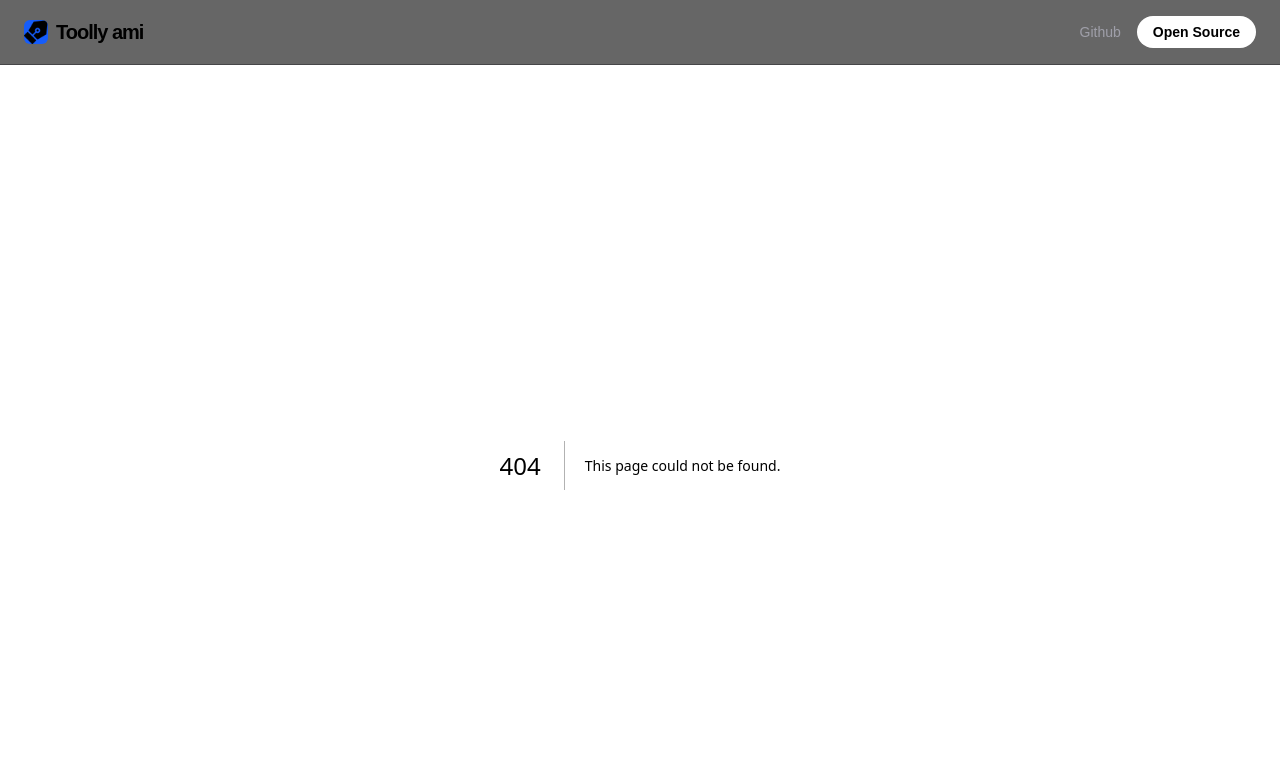
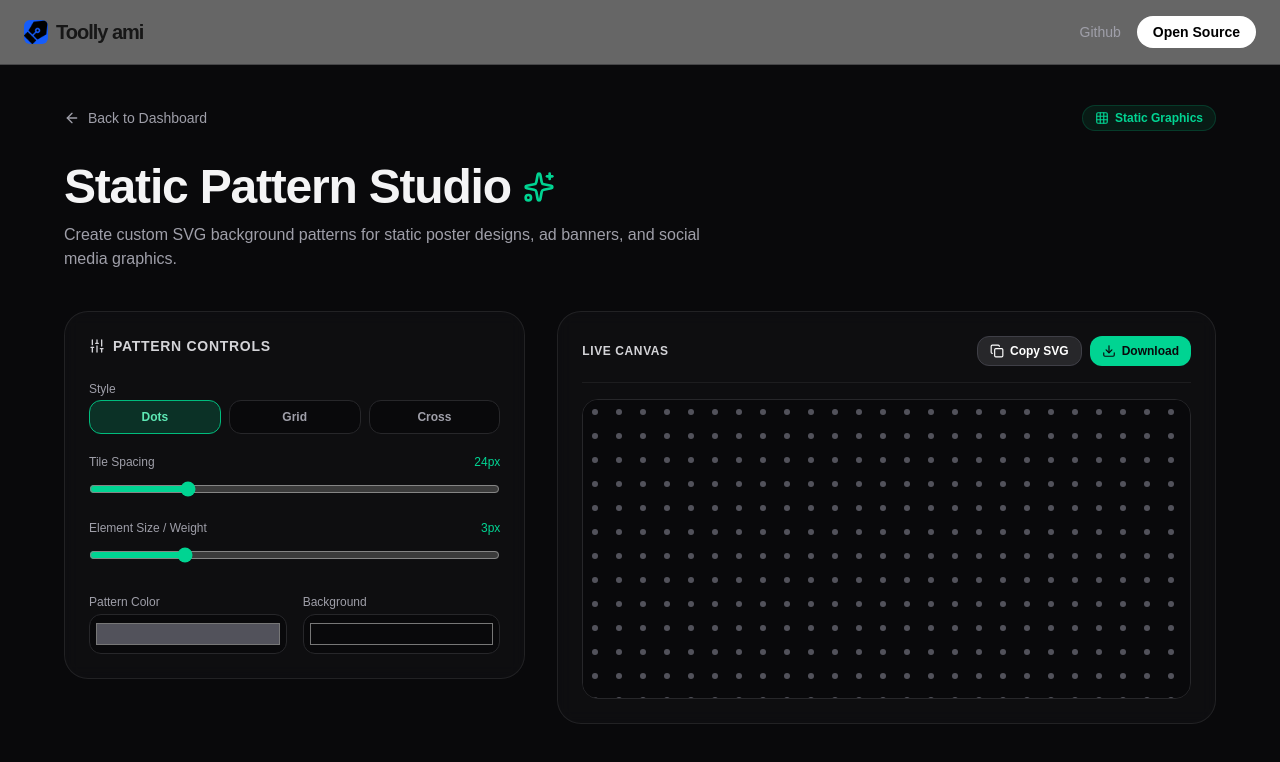
Before and after one commit to Fahim-hash/toolly.ami, a Next.js app: page /tools/pattern-maker in a window 1280 px wide. Before the commit this address had no page. Shown: the top 762 px of the page. Built offline with nearby package versions, Linux system fonts and the light colour scheme.

Commit message:
Create page.tsx

```diff
--- /dev/null
+++ b/app/tools/pattern-maker/page.tsx
@@ -0,0 +1,212 @@
+"use client";
+
+import { useState } from "react";
+import Link from "next/link";
+import { motion } from "framer-motion";
+import {
+  ArrowLeft,
+  Grid,
+  Copy,
+  Check,
+  Download,
+  Sliders,
+  Sparkles
+} from "lucide-react";
+
+export default function PatternMakerPage() {
+  const [patternType, setPatternType] = useState<"grid" | "dots" | "cross">("dots");
+  const [size, setSize] = useState<number>(24);
+  const [dotSize, setDotSize] = useState<number>(3);
+  const [patternColor, setPatternColor] = useState<string>("#52525b");
+  const [bgColor, setBgColor] = useState<string>("#09090b");
+  const [copied, setCopied] = useState(false);
+
+  // SVG Pattern Code Generator
+  const getSvgPattern = () => {
+    let patternContent = "";
+    if (patternType === "dots") {
+      patternContent = `<circle cx="${size / 2}" cy="${size / 2}" r="${dotSize}" fill="${patternColor}" />`;
+    } else if (patternType === "grid") {
+      patternContent = `<path d="M ${size} 0 L 0 0 0 ${size}" fill="none" stroke="${patternColor}" stroke-width="${dotSize}" />`;
+    } else {
+      patternContent = `<path d="M ${size / 2 - dotSize} ${size / 2} H ${size / 2 + dotSize} M ${size / 2} ${size / 2 - dotSize} V ${size / 2 + dotSize}" stroke="${patternColor}" stroke-width="1.5" stroke-linecap="round" />`;
+    }
+
+    return `<svg xmlns="http://www.w3.org/2000/svg" width="100%" height="100%">
+  <defs>
+    <pattern id="pattern" width="${size}" height="${size}" patternUnits="userSpaceOnUse">
+      ${patternContent}
+    </pattern>
+  </defs>
+  <rect width="100%" height="100%" fill="${bgColor}" />
+  <rect width="100%" height="100%" fill="url(#pattern)" />
+</svg>`;
+  };
+
+  const handleCopy = () => {
+    navigator.clipboard.writeText(getSvgPattern());
+    setCopied(true);
+    setTimeout(() => setCopied(false), 2000);
+  };
+
+  const handleDownload = () => {
+    const blob = new Blob([getSvgPattern()], { type: "image/svg+xml" });
+    const url = URL.createObjectURL(blob);
+    const a = document.createElement("a");
+    a.href = url;
+    a.download = "static-background-pattern.svg";
+    a.click();
+    URL.revokeObjectURL(url);
+  };
+
+  return (
+    <div className="min-h-screen bg-zinc-950 text-zinc-100 py-10 px-4">
+      <div className="max-w-6xl mx-auto">
+        {/* Navigation */}
+        <div className="flex items-center justify-between mb-8">
+          <Link
+            href="/"
+            className="inline-flex items-center gap-2 text-sm text-zinc-400 hover:text-white transition-colors"
+          >
+            <ArrowLeft size={16} /> Back to Dashboard
+          </Link>
+
+          <span className="px-3 py-1 rounded-full bg-emerald-500/10 border border-emerald-500/20 text-emerald-400 text-xs font-semibold flex items-center gap-1.5">
+            <Grid size={14} /> Static Graphics
+          </span>
+        </div>
+
+        {/* Header */}
+        <div className="mb-10 text-center md:text-left">
+          <h1 className="text-3xl md:text-5xl font-extrabold tracking-tight mb-3 flex items-center justify-center md:justify-start gap-3">
+            Static Pattern Studio
+            <Sparkles className="text-emerald-400" size={32} />
+          </h1>
+          <p className="text-zinc-400 text-base max-w-2xl">
+            Create custom SVG background patterns for static poster designs, ad banners, and social media graphics.
+          </p>
+        </div>
+
+        {/* Main Grid */}
+        <div className="grid grid-cols-1 lg:grid-cols-12 gap-8">
+          {/* Controls */}
+          <div className="lg:col-span-5 space-y-6">
+            <div className="bg-zinc-900/40 border border-zinc-800/80 rounded-3xl p-6 backdrop-blur-sm space-y-5">
+              <h2 className="text-sm font-bold text-zinc-300 uppercase tracking-wider flex items-center gap-2">
+                <Sliders size={16} /> Pattern Controls
+              </h2>
+
+              {/* Pattern Type Selection */}
+              <div className="space-y-2">
+                <label className="text-xs text-zinc-400 font-medium">Style</label>
+                <div className="grid grid-cols-3 gap-2">
+                  {(["dots", "grid", "cross"] as const).map((type) => (
+                    <button
+                      key={type}
+                      onClick={() => setPatternType(type)}
+                      className={`py-2 text-xs font-semibold rounded-xl border capitalize transition-all ${
+                        patternType === type
+                          ? "bg-emerald-500/20 border-emerald-500 text-emerald-300"
+                          : "bg-zinc-950 border-zinc-800 text-zinc-400 hover:border-zinc-700"
+                      }`}
+                    >
+                      {type}
+                    </button>
+                  ))}
+                </div>
+              </div>
+
+              {/* Spacing Size */}
+              <div className="space-y-1.5">
+                <div className="flex justify-between text-xs">
+                  <span className="text-zinc-400">Tile Spacing</span>
+                  <span className="text-emerald-400 font-mono">{size}px</span>
+                </div>
+                <input
+                  type="range"
+                  min="12"
+                  max="64"
+                  value={size}
+                  onChange={(e) => setSize(Number(e.target.value))}
+                  className="w-full accent-emerald-400 bg-zinc-800 rounded-lg h-2 cursor-pointer"
+                />
+              </div>
+
+              {/* Element Weight */}
+              <div className="space-y-1.5">
+                <div className="flex justify-between text-xs">
+                  <span className="text-zinc-400">Element Size / Weight</span>
+                  <span className="text-emerald-400 font-mono">{dotSize}px</span>
+                </div>
+                <input
+                  type="range"
+                  min="1"
+                  max="10"
+                  value={dotSize}
+                  onChange={(e) => setDotSize(Number(e.target.value))}
+                  className="w-full accent-emerald-400 bg-zinc-800 rounded-lg h-2 cursor-pointer"
+                />
+              </div>
+
+              {/* Colors */}
+              <div className="grid grid-cols-2 gap-4 pt-2">
+                <div>
+                  <label className="text-xs text-zinc-400 font-medium block mb-1">Pattern Color</label>
+                  <input
+                    type="color"
+                    value={patternColor}
+                    onChange={(e) => setPatternColor(e.target.value)}
+                    className="w-full h-10 bg-zinc-950 border border-zinc-800 rounded-xl cursor-pointer p-1"
+                  />
+                </div>
+                <div>
+                  <label className="text-xs text-zinc-400 font-medium block mb-1">Background</label>
+                  <input
+                    type="color"
+                    value={bgColor}
+                    onChange={(e) => setBgColor(e.target.value)}
+                    className="w-full h-10 bg-zinc-950 border border-zinc-800 rounded-xl cursor-pointer p-1"
+                  />
+                </div>
+              </div>
+            </div>
+          </div>
+
+          {/* Canvas Preview & Output */}
+          <div className="lg:col-span-7 flex flex-col gap-6">
+            <div className="bg-zinc-900/40 border border-zinc-800/80 rounded-3xl p-6 backdrop-blur-sm min-h-[400px] flex flex-col">
+              <div className="flex items-center justify-between mb-4 pb-4 border-b border-zinc-800/60">
+                <span className="text-xs font-bold text-zinc-300 uppercase tracking-wider">
+                  Live Canvas
+                </span>
+                <div className="flex gap-2">
+                  <button
+                    onClick={handleCopy}
+                    className="px-3 py-1.5 bg-zinc-800 hover:bg-zinc-700 text-white font-semibold rounded-xl transition-all flex items-center gap-1.5 text-xs border border-zinc-700"
+                  >
+                    {copied ? <Check size={14} className="text-emerald-400" /> : <Copy size={14} />}
+                    {copied ? "Copied SVG" : "Copy SVG"}
+                  </button>
+                  <button
+                    onClick={handleDownload}
+                    className="px-3 py-1.5 bg-emerald-400 text-zinc-950 font-bold rounded-xl transition-all flex items-center gap-1.5 text-xs hover:bg-emerald-300"
+                  >
+                    <Download size={14} /> Download
+                  </button>
+                </div>
+              </div>
+
+              {/* Live Render Area */}
+              <div className="flex-1 rounded-2xl border border-zinc-800 overflow-hidden min-h-[300px]">
+                <div
+                  className="w-full h-full"
+                  dangerouslySetInnerHTML={{ __html: getSvgPattern() }}
+                />
+              </div>
+            </div>
+          </div>
+        </div>
+      </div>
+    </div>
+  );
+}
```
